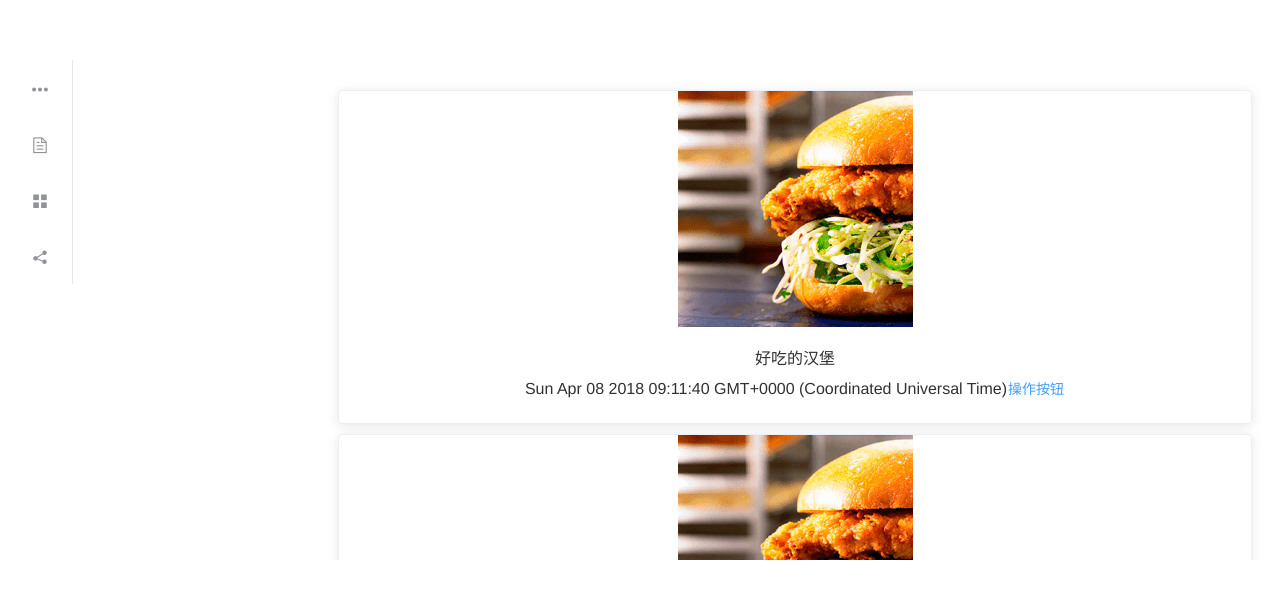
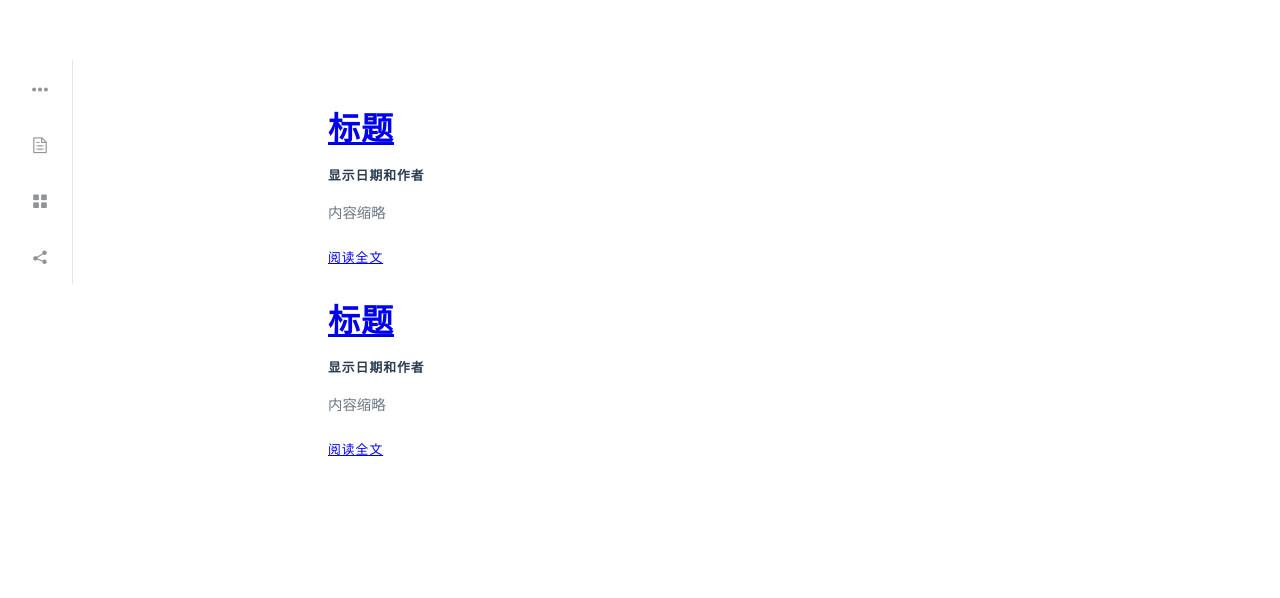
Before and after one commit to deluo/blogfront, a Vue app: page /#/blog in a window 1280 px wide. Shown: the top 598 px of the page. Built offline with nearby package versions, Linux system fonts and the light colour scheme.

Commit message:
加了一点点样式

```diff
--- a/src/components/totalPage.vue
+++ b/src/components/totalPage.vue
@@ -33,7 +33,7 @@
         </el-aside>
         <el-container>
             <el-main>
-                <el-row :span="8" v-for="(o, index) in 2" :key="o" :offset="index > 0 ? 2 : 0" style="margin-top:10px;margin-left:10px;">
+                <!-- <el-row :span="8" v-for="(o, index) in 2" :key="o" :offset="index > 0 ? 2 : 0" style="margin-top:10px;margin-left:10px;">
                     <el-col>
                         <el-card :body-style="{ padding: '0px' }">
                         <img src="../assets/hamburger.png" class="image">
@@ -51,7 +51,21 @@
                 background
                 layout="prev, pager, next"
                 :total="1000" style="margin-top:20px;">
-                </el-pagination>
+                </el-pagination> -->
+                <section :span="8" v-for="(o, index) in 2" :key="o" :offset="index > 0 ? 2 : 0">
+                    <article class="post-entry">
+                        <header class="post-header">
+                            <h3 class="post-title"><a href="#">标题</a></h3>
+                            <p>显示日期和作者</p>
+                        </header>
+                        <p class="post-summary">
+                            内容缩略
+                        </p>
+                        <footer class="post-footer">
+                            <a href="#" class="read-more">阅读全文</a>
+                        </footer>
+                    </article>
+                </section>
             </el-main>
         </el-container>
     </el-container>
@@ -63,6 +77,32 @@
     width: 200px;
     min-height: 400px;
   }
+  .post-entry{
+    position: relative;
+    line-height: 1.8;
+    border-top: 1px solid transparent;
+  }
+  .post-header{
+      margin-bottom:2.5rem;
+      font-size:2rem;line-height:1.5;font-weight:700;margin-top:1.5rem;margin-bottom:0.5rem;
+      font-size:.8rem;letter-spacing:1px;margin-top:0.5rem;margin-bottom:1rem;text-transform:uppercase;
+      text-align:left
+  }
+  .post-title{
+      margin-top:1.5rem;margin-bottom:0.5rem;font-size:1.3rem;line-height:1.3;font-weight:700;
+      font-size:2rem;line-height:1.5;
+  }
+  .post-title a{opacity:1}
+  .post-summary{
+      margin-top:1rem;margin-bottom:1rem;font-size:0.9rem;text-align:justify;opacity:0.7
+  }
+  .post-footer{
+      text-align: left;
+  }
+  .read-more{
+      font-size:.8rem;letter-spacing:1px;text-transform:uppercase;
+  }
+  a:hover{color:#242424;opacity:1;outline:none}
 </style>
 
 <script>
--- a/src/main.js
+++ b/src/main.js
@@ -2,7 +2,7 @@
 // (runtime-only or standalone) has been set in webpack.base.conf with an alias.
 import Vue from 'vue'
 import App from './App'
-import router from './router'
+import router from './router/index'
 import ElementUI  from 'element-ui'
 import 'element-ui/lib/theme-chalk/index.css';
 
```
